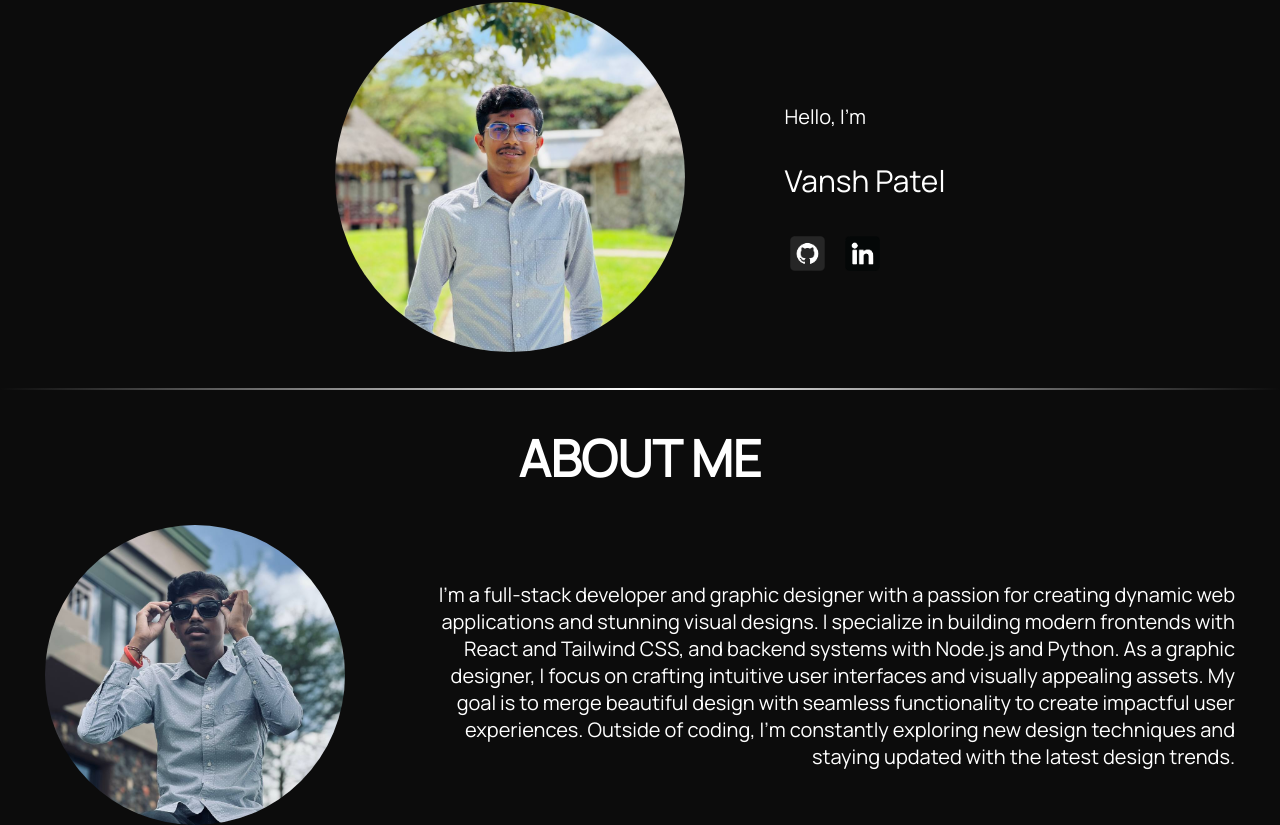
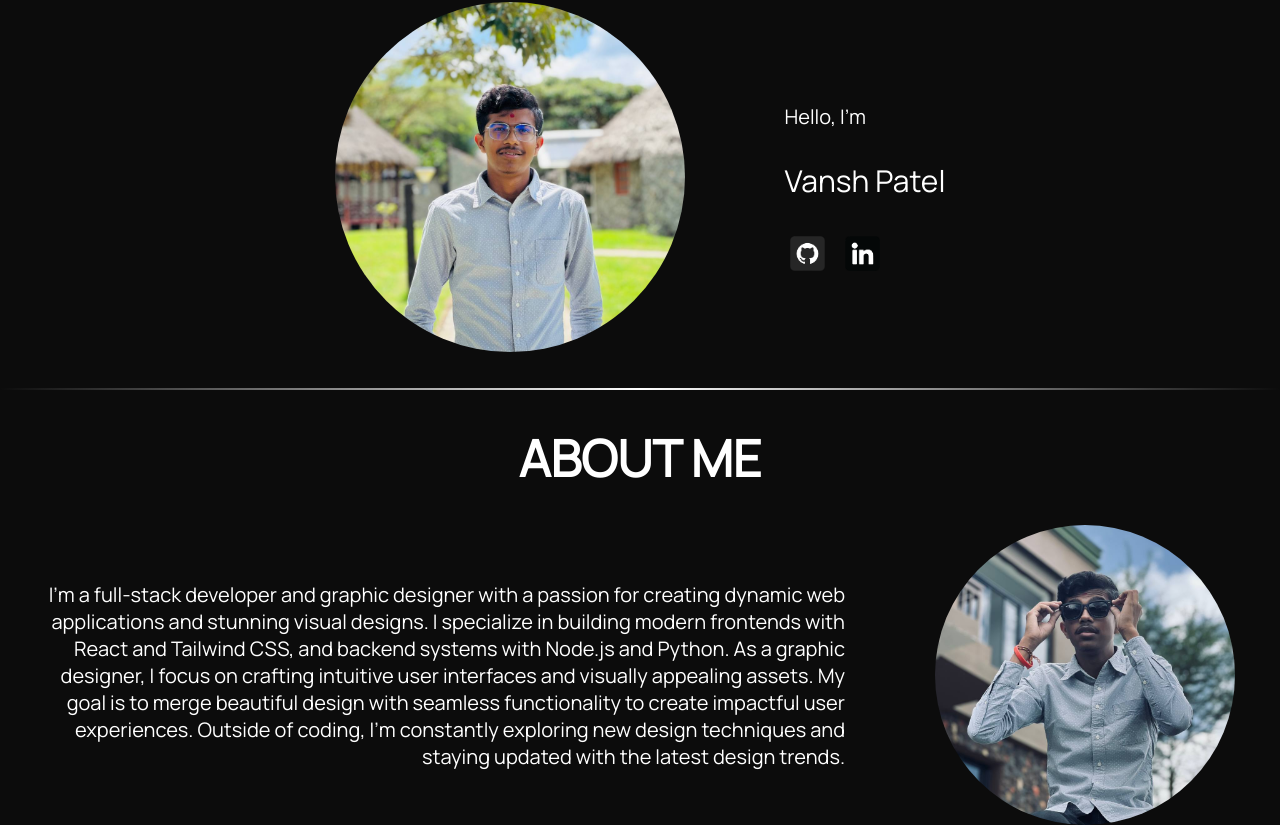
Before and after one commit to patel-vansh1607/vansh-patel, a React (Create React App) app: page / in a window 1280 px wide. Shown: the part 192-1017 px from the top of the page. Built offline with nearby package versions, Linux system fonts and the light colour scheme.

Commit message:
changed the p and img

```diff
--- a/src/App.js
+++ b/src/App.js
@@ -31,8 +31,8 @@ function App() {
                 <h1>ABOUT ME</h1>
             </div>
             <div className="facts">
+            <p>I'm a full-stack developer and graphic designer with a passion for creating dynamic web applications and stunning visual designs. I specialize in building modern frontends with React and Tailwind CSS, and backend systems with Node.js and Python. As a graphic designer, I focus on crafting intuitive user interfaces and visually appealing assets. My goal is to merge beautiful design with seamless functionality to create impactful user experiences. Outside of coding, I'm constantly exploring new design techniques and staying updated with the latest design trends.</p>
               <img src={aboutvansh} className="aboutvansh" alt="aboutvansh" />
-              <p>I'm a full-stack developer and graphic designer with a passion for creating dynamic web applications and stunning visual designs. I specialize in building modern frontends with React and Tailwind CSS, and backend systems with Node.js and Python. As a graphic designer, I focus on crafting intuitive user interfaces and visually appealing assets. My goal is to merge beautiful design with seamless functionality to create impactful user experiences. Outside of coding, I'm constantly exploring new design techniques and staying updated with the latest design trends.</p>
             </div>
         </div>
       </div>
```
